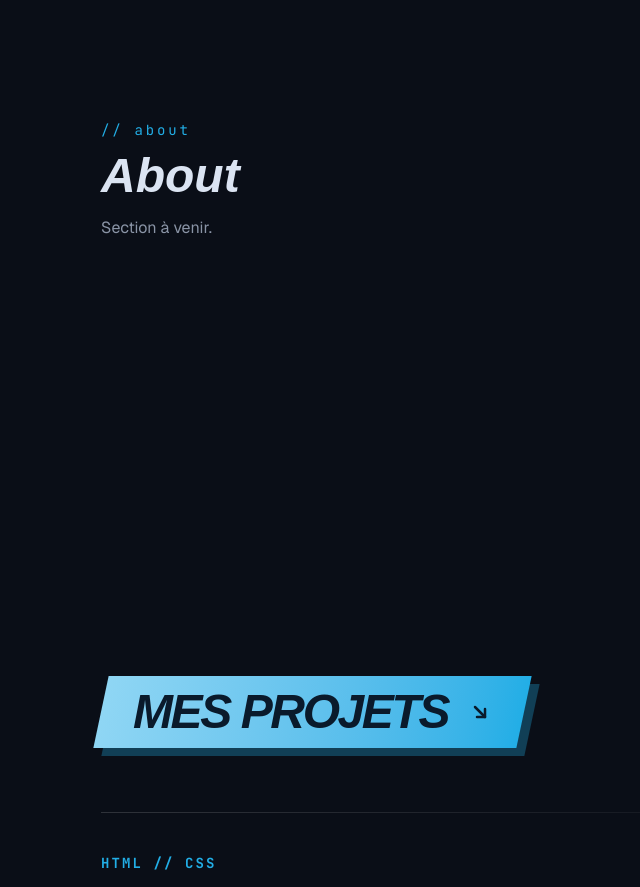
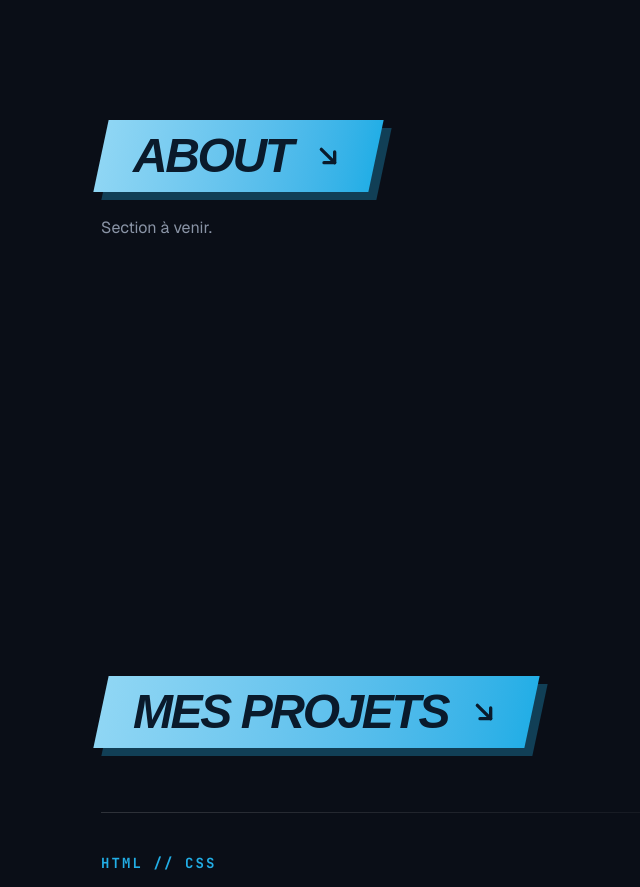
Before and after one commit to Rayz-Zy/portfolio, a Next.js app: page / in a window 1280 px wide. Shown: the part 1020-1907 px from the top of the page, without its empty margins (59-699 px from the left). Built offline with nearby package versions, Linux system fonts and the light colour scheme; a web font is replaced by a local one.

Commit message:
Modification design section Projets

```diff
--- a/app/components/PlaceholderSection.tsx
+++ b/app/components/PlaceholderSection.tsx
@@ -1,5 +1,7 @@
+import SectionTitle from "./SectionTitle";
+
 // Sections temporaires : elles servent d'ancres pour le scroll-spy de la nav.
-// On les remplacera par le vrai contenu (About, Projects, Skills, Contact).
+// On les remplacera par le vrai contenu (About, Skills, Contact).
 export default function PlaceholderSection({
   id,
   title,
@@ -10,17 +12,10 @@ export default function PlaceholderSection({
   return (
     <section
       id={id}
-      className="flex min-h-dvh items-center px-6 md:pl-40 md:pr-72"
+      className="flex min-h-dvh flex-col items-start justify-center px-6 md:pl-40 md:pr-72"
     >
-      <div>
-        <p className="font-mono text-sm tracking-[0.2em] text-accent">
-          {`// ${id}`}
-        </p>
-        <h2 className="mt-3 font-display text-5xl font-extrabold italic text-[#dbe4f2]">
-          {title}
-        </h2>
-        <p className="mt-4 max-w-md text-muted">Section à venir.</p>
-      </div>
+      <SectionTitle>{title}</SectionTitle>
+      <p className="mt-6 max-w-md text-muted">Section à venir.</p>
     </section>
   );
 }
--- a/app/components/Projects.tsx
+++ b/app/components/Projects.tsx
@@ -1,8 +1,10 @@
 "use client";
 
 import { motion, useReducedMotion, type Variants } from "motion/react";
+import SectionTitle from "./SectionTitle";
 
-// Données factices : remplace par tes vrais projets (titre, tags, description, lien).
+// Données factices : remplace par tes vrais projets (titre, tags, description, lien, image).
+// Dépose les previews dans public/projects/ ; si le fichier manque, on affiche juste un cadre.
 const PROJECTS = [
   {
     title: "PROJECT ALPHA",
@@ -10,6 +12,7 @@ const PROJECTS = [
     description:
       "A high-performance HTML rendering engine build for Three Fiber. Immersive and sharp digital site",
     href: "#",
+    image: "/fond.png",
   },
   {
     title: "VELVET UI",
@@ -17,6 +20,7 @@ const PROJECTS = [
     description:
       "A high-performance HTML rendering engine build for Three Fiber. Immersive and sharp digital site",
     href: "#",
+    image: "/fond.png",
   },
   {
     title: "PROJECT ALPHA",
@@ -24,6 +28,7 @@ const PROJECTS = [
     description:
       "A high-performance HTML rendering engine build for Three Fiber. Immersive and sharp digital site",
     href: "#",
+    image: "/fond.png",
   },
 ];
 
@@ -47,14 +52,14 @@ function Divider() {
 // Bouton parallélogramme cyan + ombre décalée (même recette que VIEW DATA).
 function VoirPlus({ href }: { href: string }) {
   return (
-    <a href={href} className="group relative inline-block shrink-0">
+    <a href={href} className="group relative z-10 mr-8 inline-block shrink-0">
       <span
         aria-hidden
         className="absolute inset-0 bg-accent/30"
-        style={{ transform: "translate(0.4rem, 0.4rem) skewX(-12deg)" }}
+        style={{ transform: "translate(0.5rem, 0.5rem) skewX(-12deg)" }}
       />
-      <span className="relative block -skew-x-12 bg-accent px-6 py-3 transition-transform duration-200 group-hover:translate-x-1 group-hover:translate-y-1">
-        <span className="block skew-x-12 font-display text-xs font-bold italic tracking-wider text-[#0a1a2b]">
+      <span className="relative block -skew-x-12 bg-accent px-9 py-4 transition-transform duration-200 group-hover:translate-x-1 group-hover:translate-y-1">
+        <span className="block skew-x-12 font-display text-sm font-bold italic tracking-wider text-[#0a1a2b]">
           VOIR PLUS
         </span>
       </span>
@@ -68,37 +73,7 @@ export default function Projects() {
   return (
     <section id="projects" className="min-h-dvh px-6 py-24 md:pl-40 md:pr-72">
       {/* En-tête : bandeau MES PROJETS + flèche */}
-      <motion.div
-        initial={reduce ? false : { opacity: 0, y: 20 }}
-        whileInView={reduce ? undefined : { opacity: 1, y: 0 }}
-        viewport={{ once: true, amount: 0.6 }}
-        transition={{ duration: 0.6, ease: EASE }}
-        className="relative inline-block"
-      >
-        <span
-          aria-hidden
-          className="absolute inset-0 bg-accent/30"
-          style={{ transform: "translate(0.5rem, 0.5rem) skewX(-12deg)" }}
-        />
-        <span className="relative block -skew-x-12 bg-linear-to-r from-accent-soft to-accent px-8 py-3">
-          <span className="flex skew-x-12 items-center gap-5 font-display text-5xl font-black italic tracking-tighter text-[#0a1a2b]">
-            MES PROJETS
-            <svg
-              aria-hidden
-              viewBox="0 0 24 24"
-              className="h-6 w-6"
-              fill="none"
-              stroke="currentColor"
-              strokeWidth="2.5"
-              strokeLinecap="round"
-              strokeLinejoin="round"
-            >
-              <path d="M7 7 17 17" />
-              <path d="M17 9 17 17 9 17" />
-            </svg>
-          </span>
-        </span>
-      </motion.div>
+      <SectionTitle>Mes Projets</SectionTitle>
 
       {/* Liste des projets */}
       <motion.div
@@ -111,18 +86,39 @@ export default function Projects() {
         {PROJECTS.map((p, i) => (
           <motion.div key={i} variants={reduce ? undefined : row}>
             <Divider />
-            <div className="flex items-center justify-between gap-8 py-10">
-              <div>
+            <div className="group relative isolate flex items-center justify-between gap-8 py-10">
+              <div className="relative z-10">
                 <p className="font-mono text-sm font-bold tracking-[0.15em] text-accent">
                   {p.tags.join("  //  ")}
                 </p>
-                <h3 className="mt-2 font-display text-5xl font-extrabold italic leading-none text-[#6c7686] md:text-6xl">
+                {/* Le titre rétrécit en restant ancré à gauche au survol */}
+                <h3 className="mt-2 origin-left font-display text-5xl font-extrabold italic leading-none text-[#6c7686] transition-transform duration-500 ease-out group-hover:scale-[0.82] md:text-6xl">
                   {p.title}
                 </h3>
                 <p className="mt-4 max-w-md font-mono text-[13px] italic leading-relaxed text-muted">
                   {p.description}
                 </p>
               </div>
+
+              {/* Preview : bande pleine largeur, plus haute, qui glisse depuis
+                  la droite. Ses bords gauche/droite se fondent dans le fond
+                  grâce au masque en dégradé horizontal. */}
+              <div
+                aria-hidden
+                style={{
+                  backgroundImage: p.image ? `url(${p.image})` : undefined,
+                  // Deux dégradés (horizontal + vertical) combinés avec
+                  // "intersect" : les 4 bords se fondent dans le fond.
+                  maskImage:
+                    "linear-gradient(to right, transparent, #000 20%, #000 80%, transparent), linear-gradient(to bottom, transparent, #000 15%, #000 85%, transparent)",
+                  maskComposite: "intersect",
+                  WebkitMaskImage:
+                    "linear-gradient(to right, transparent, #000 20%, #000 80%, transparent), linear-gradient(to bottom, transparent, #000 15%, #000 85%, transparent)",
+                  WebkitMaskComposite: "source-in",
+                }}
+                className="pointer-events-none absolute inset-x-16 top-1/2 z-0 hidden h-56 -translate-y-1/2 translate-x-8 bg-panel bg-cover bg-center opacity-0 transition-all duration-500 ease-out group-hover:translate-x-0 group-hover:opacity-100 lg:block"
+              />
+
               <VoirPlus href={p.href} />
             </div>
           </motion.div>
--- /dev/null
+++ b/app/components/SectionTitle.tsx
@@ -0,0 +1,55 @@
+"use client";
+
+import { motion, useReducedMotion } from "motion/react";
+
+const EASE = [0.22, 1, 0.36, 1] as const;
+
+// Titre de section : bandeau parallélogramme cyan + ombre décalée + flèche.
+// Réutilisé par toutes les sections pour un rendu identique.
+export default function SectionTitle({
+  children,
+  arrow = true,
+}: {
+  children: React.ReactNode;
+  arrow?: boolean;
+}) {
+  const reduce = useReducedMotion();
+
+  return (
+    <motion.div
+      initial={reduce ? false : { opacity: 0, y: 20 }}
+      whileInView={reduce ? undefined : { opacity: 1, y: 0 }}
+      viewport={{ once: true, amount: 0.6 }}
+      transition={{ duration: 0.6, ease: EASE }}
+      className="relative inline-block"
+    >
+      {/* Ombre décalée */}
+      <span
+        aria-hidden
+        className="absolute inset-0 bg-accent/30"
+        style={{ transform: "translate(0.5rem, 0.5rem) skewX(-12deg)" }}
+      />
+      {/* Corps cyan */}
+      <span className="relative block -skew-x-12 bg-linear-to-r from-accent-soft to-accent px-8 py-3">
+        <span className="flex skew-x-12 items-center gap-5 font-display text-5xl font-black italic uppercase tracking-tighter text-[#0a1a2b]">
+          {children}
+          {arrow && (
+            <svg
+              aria-hidden
+              viewBox="0 0 24 24"
+              className="h-8 w-8"
+              fill="none"
+              stroke="currentColor"
+              strokeWidth="2.5"
+              strokeLinecap="round"
+              strokeLinejoin="round"
+            >
+              <path d="M7 7 17 17" />
+              <path d="M17 9 17 17 9 17" />
+            </svg>
+          )}
+        </span>
+      </span>
+    </motion.div>
+  );
+}
```
